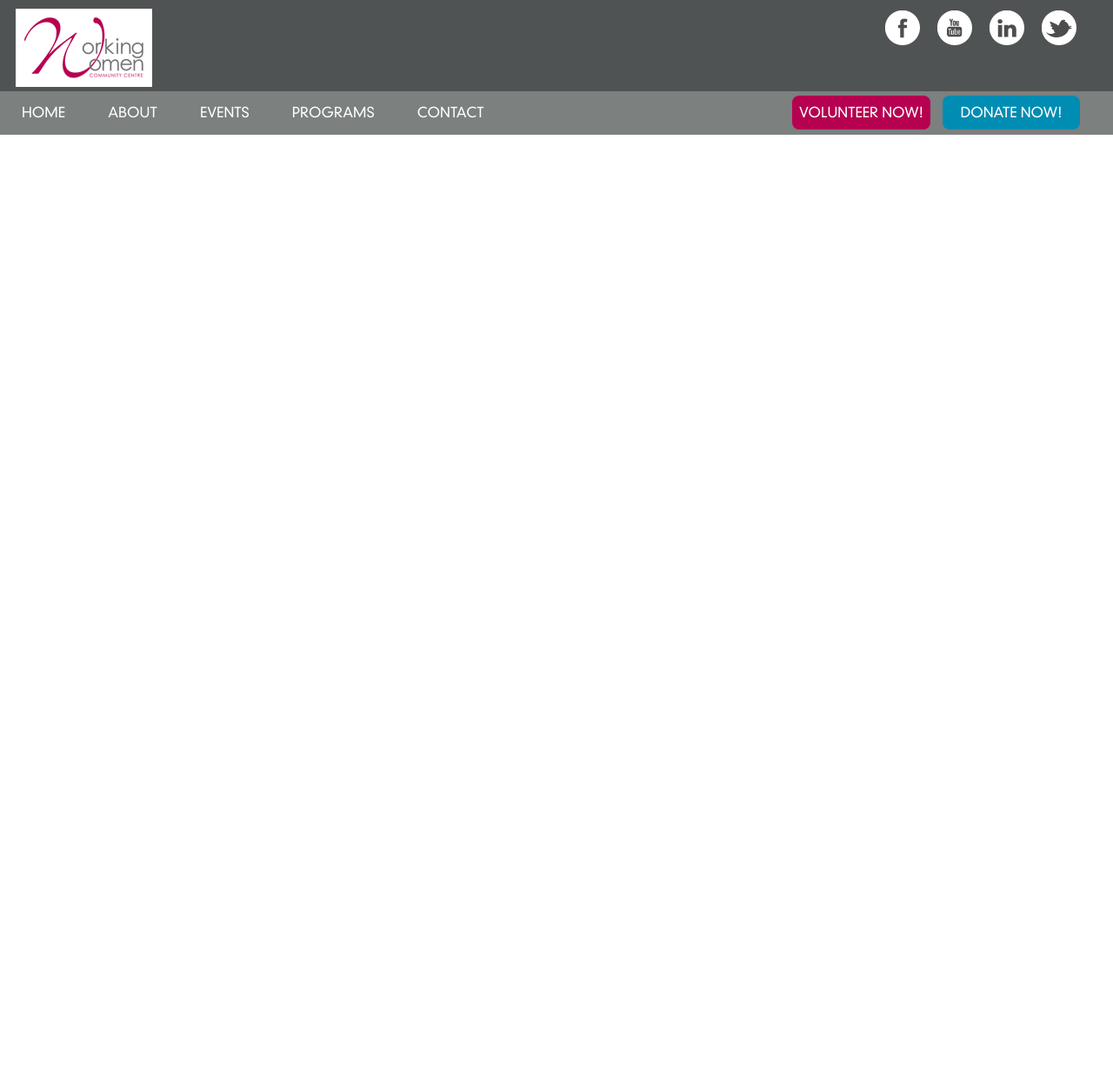
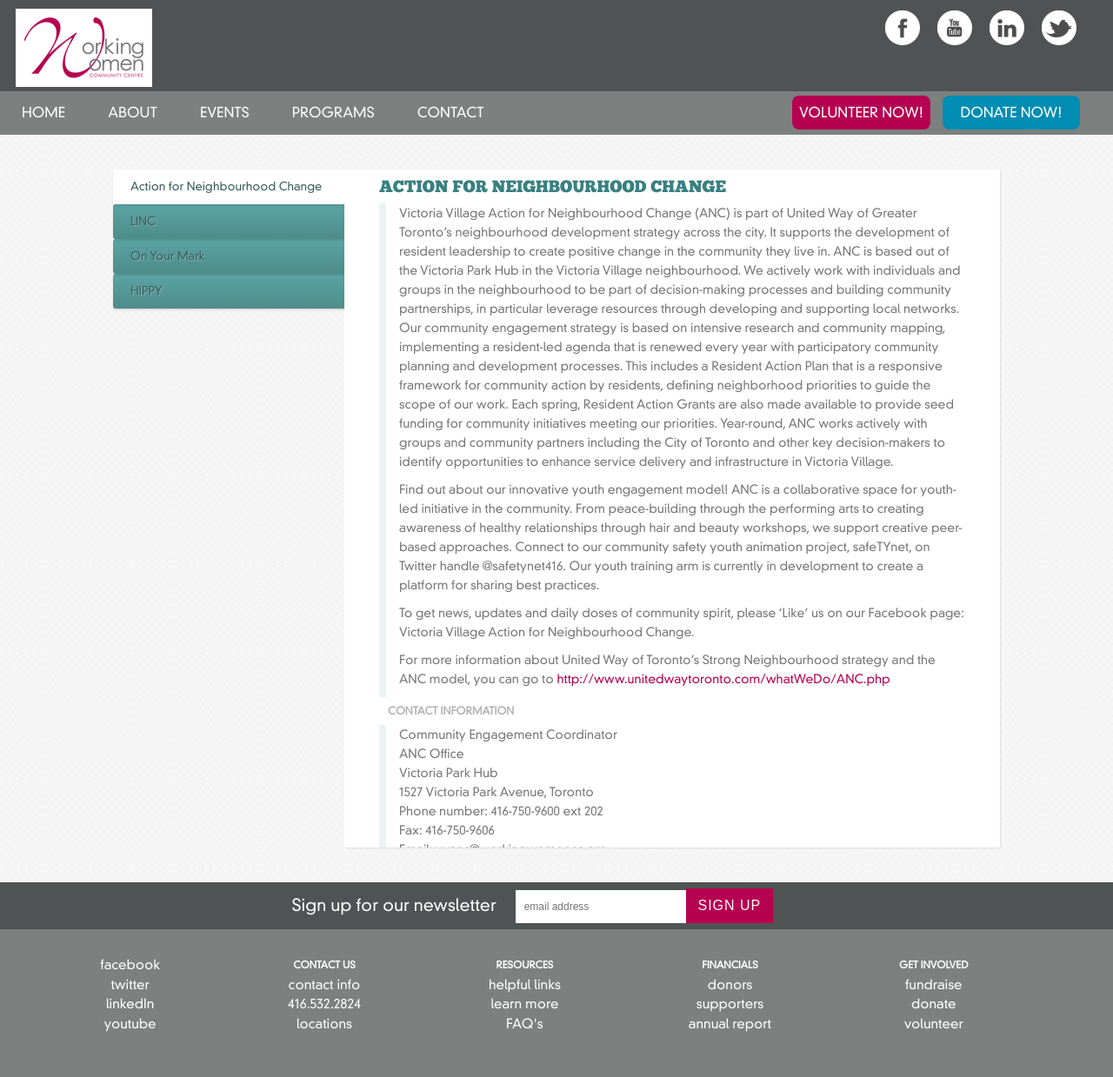
Before and after one commit to dustingamble/WWCC_mainSite, a PHP site: page /programs.html in a window 1280 px wide. Shown: the whole page at 87% size. Before the commit the page ends 155 px from the top, so only its background shows below. Run offline with PHP 8.4, Linux system fonts and the light colour scheme; style sheets or scripts are compiled from the project's sources.

Commit message:
added programs page
-tab slider
-header
-footer
-added programs css/less file

```diff
--- a/programs.html
+++ b/programs.html
@@ -15,6 +15,7 @@
     <!-- Stylesheets -->
   <link rel="stylesheet" href="styles/css/reset.css" type="text/css" media="screen" />
   <link rel="stylesheet" href="styles/css/main.css" type="text/css" media="screen" />
+  <link rel="stylesheet" href="styles/css/programs.css" type="text/css" media="screen" />
   <link rel="stylesheet" href="styles/css/print.css" type="text/css" media="print" >
 
 </head>
@@ -45,6 +46,140 @@
       </nav>
     </header>
 
+    <!-- section -->
+
+    <section class="tabs">
+        <input id="tab-1" type="radio" name="radio-set" class="tab-selector-1" checked="checked" />
+        <label for="tab-1" class="tab-label-1">Action for Neighbourhood Change</label>
+
+        <input id="tab-2" type="radio" name="radio-set" class="tab-selector-2" />
+        <label for="tab-2" class="tab-label-2">LINC</label>
+
+        <input id="tab-3" type="radio" name="radio-set" class="tab-selector-3" />
+        <label for="tab-3" class="tab-label-3">On Your Mark</label>
+
+        <input id="tab-4" type="radio" name="radio-set" class="tab-selector-4" />
+        <label for="tab-4" class="tab-label-4">HIPPY</label>
+
+        <div class="clear-shadow"></div>
+
+        <div class="content">
+          <div class="content-1">
+            <h3>Action for Neighbourhood Change</h3>
+            <p>Victoria Village Action for Neighbourhood Change (ANC) is part of United Way of Greater Toronto’s neighbourhood development strategy across the city. It supports the development of resident leadership to create positive change in the community they live in. ANC is based out of the Victoria Park Hub in the Victoria Village neighbourhood. We actively work with individuals and groups in the neighbourhood to be part of decision-making processes and building community partnerships, in particular leverage resources through developing and supporting local networks. Our community engagement strategy is based on intensive research and community mapping, implementing a resident-led agenda that is renewed every year with participatory community planning and development processes. This includes a Resident Action Plan that is a responsive framework for community action by residents, defining neighborhood priorities to guide the scope of our work. Each spring, Resident Action Grants are also made available to provide seed funding for community initiatives meeting our priorities. Year-round, ANC works actively with groups and community partners including the City of Toronto and other key decision-makers to identify opportunities to enhance service delivery and infrastructure in Victoria Village.</p>
+
+            <p>Find out about our innovative youth engagement model! ANC is a collaborative space for youth-led initiative in the community. From peace-building through the performing arts to creating awareness of healthy relationships through hair and beauty workshops, we support creative peer-based approaches. Connect to our community safety youth animation project, safeTYnet, on Twitter handle @safetynet416. Our youth training arm is currently in development to create a platform for sharing best practices.</p>
+
+            <p>To get news, updates and daily doses of community spirit, please ‘Like’ us on our Facebook page: Victoria Village Action for Neighbourhood Change.</p>
+
+            <p>For more information about United Way of Toronto’s Strong Neighbourhood strategy and the ANC model, you can go to <a href="#">http://www.unitedwaytoronto.com/whatWeDo/ANC.php</a></p>
+
+            <h4>Contact Information</h4>
+            <ul>
+              <li><p>Community Engagement Coordinator</p></li>
+              <li><p>ANC Office</p></li>
+              <li><p>Victoria Park Hub</p></li>
+              <li><p>1527 Victoria Park Avenue, Toronto</p></li>
+              <li><p>Phone number: 416-750-9600 ext 202</p></li>
+              <li><p>Fax: 416-750-9606</p></li>
+              <li><p>Email: vvanc@workingwomencc.org</p></li>
+            </ul>
+          </div><!--content-1-->
+
+          <div class="content-2">
+            <h3>LINC</h3>
+            <p>LINC (Language Instruction for Newcomers to Canada) has become a vital part in the settlement and integration of newcomers to Canada. Funded by Citizenship and Immigration Canada, LINC provides our clients the opportunity to not only learn English, but to gain knowledgeable information regarding life in Canada. LINC operates from our North York location at 5 Fairview Mall Drive.</p>
+            <p>The program is based on the Canadian Language Benchmarks. The students must complete an initial assessment by the YMCA Assessment Centre before they can enroll in our program(<a href="#">http://www.ymcatoronto.org/en/newcomers/you-arrived/newcomer-services/linc.html</a>). LINC is available to permanent residents and convention refugees.</p>
+            <p>Working Women Community Centre – believes in a holistic approach to language learning, encompassing all of our programs and services location: we offer 6 full time and 14 part time classes (daytime and evening) ranging from Literacy to LINC 7 with roughly 500 clients monthly; the majority of our clients are Mandarin, Farsi, or Arabic speaking.</p>
+            <p>Following the holistic approach – we incorporate various activities; including cultural events, guest speakers (lawyers, doctors, settlement workers, and so on) and graduation ceremonies, into our LINC Program as to make learning English as relevant as possible. We also have a Computer Room with 25 computers for our program, which are available to classes and students. Our instructors are of high caliber and they are provided support and supervision by consultants from the TCSDB, as well as attend various- professional development- conferences and workshops.</p>
+            <p>You can find a full schedule of our LINC classes and location here <a href="#">WWCC LINC FLYER 2012</a></p>
+            <h4>Childminding</h4>
+            <p>Under the – guidance of Citizenship and Immigration Canada, LINC (Language Instruction for Newcomers to Canada) Childminding provides on-site care for children of parents who are learning English as a second language. Childminding (a non licensed daycare) is available to children for our LINC students, and we currently have space for 32 children: aged 6 months to 6 years of age. Our Centre/Program maintains high standards as set by CIC and supported by CMAS.</p>
+            <p>We offer Orientation sessions for parents of our children, to help them understand the program and the daily routines which their children will encounter. As newcomers to Canada, many children have little or no English, as well are unfamiliar with the Canadian customs. Our staff provides a warm and welcoming environment for the children and parents alike. The children learn through creative programming which is facilitated by our experienced staff.</p>
+            <h4>Location</h4>
+            <ul>
+              <li><p>Address: 5 Fairview Mall Drive, #478</p></li>
+              <li><p>Phone: 416 494 7978</p></li>
+              <li><p>Fax: 416 494 5266</p></li>
+            </ul>
+            </div><!--content-2-->
+
+            <div class="content-3">
+                <h3>On Your Mark</h3>
+                <p>The On Your Mark tutoring program provides one-to-one and small group tutoring for students of Portuguese and Spanish speaking descent in elementary and high school. The program is geared to students who are at lower levels of academic achievement, specifically students who are in the early grades (primary division) lagging behind in literacy and numeracy standards for their grades and students who are attending special education support services. This program works with students at crucial points in high school; at the transition years and towards the end, to prevent drop-out and encourage the pursuit of post-secondary education. On Your Mark tutors operate their tutoring sessions on a student-centered approach to learning; sessions are organized around the needs of the individual student. Apart from academics, tutoring sessions are based on mentoring, building self-esteem and fostering friendships. On Your Mark youth have an opportunity to discuss with their tutor their educational and career goals towards entering high school and pursuing post-secondary education. – On Your Mark operates during the school year within both the public and catholic school boards.</p>
+
+                <p>In 2009 we served over 300 students, worked with close to 200 volunteers, operated out of nine schools six days a week and welcomed students from 53 schools from both the Toronto District School Board (TDSB) and Toronto Catholic District School Board (TCDSB).</p>
+            </div><!--content-3-->
+
+            <div class="content-4">
+                <h3>HIPPY</h3>
+                <p>The HIPPY program, funded by Citizenship and Immigration Canada, is an in-home program which assists newcomer parents of preschool-age children with preparing their children for entering kindergarten. Through early intervention, the program helps immigrant families with their settlement needs; ensures enhanced success for children headed to kindergarten; and enables parents to play a key role in this learning and settlement process. Home visitors are employed to work with families in their homes. The home visitors bring a new set of instructional materials weekly, and using role-play, they spend one hour per week with the parent(s) reviewing the materials which the parents then deliver to their child in 15-minute daily sessions. Newcomer families make a two-year commitment to participate 30 weeks per year, with the program which- runs concurrently with the school year. We work with 185 families and 210 children in Toronto.</p>
+                <p>HIPPY, which stands for Home Instruction for Parents of Preschool Youngsters, is an internationally recognized trademarked program brought to Canada in 2001 and operates in over 7 cities. For more information go to <a href="#">www.hippycanada.ca</a></p>
+                <p>Working Women Community Centre runs HIPPY  throughout Toronto in collaboration with several neighbourhood partners. We work in the following neighbourhoods: Bloor West, Malvern, Flemingdon, Thorncliffe, Victoria Village and Jane/Finch.</p>
+                <p>Our community partners are: Davenport Perth Neighbourhood Centre, Malvern Family Resource Centre, Rouge River Early Years Center, Thorncliffe Neighbourhood Office, and Flemingdon Neighbourhood Services.</p>
+                <p>Download the latest <a href="#">HIPPY Toronto newsletter</a></p>
+            </div><!--content-4-->
+
+
+          </div><!--content-->
+      </section>
+
+      <!-- FOOTER -->
+      <footer id="footer">
+
+        <div class="emailSignUp">
+        <div class="containText">
+          <p>Sign up for our newsletter</p>
+          <form>
+            <label>
+              <input type="text" name="inputBox" placeholder="Email Address">
+            </label>
+              <input type="submit" value="Sign Up">
+          </form>
+          </div> <!--containText-->
+        </div><!--emailSignUp-->
+
+<div class="containText">
+          <ul class="column">
+            <li><a href="#">facebook</a></li>
+            <li><a href="#">twitter</a></li>
+            <li><a href="#">linkedIn</a></li>
+            <li><a href="#">youtube</a></li>
+          </ul>
+
+          <ul class="column">
+            <li><h4>CONTACT US<h4></li>
+            <li><a href="#">contact info</a></li>
+            <li><a href="#">416.532.2824</a></li>
+            <li><a href="#">locations</a></li>
+          </ul>
+
+          <ul class="column">
+            <li><h4>RESOURCES<h4></li>
+            <li><a href="#">helpful links</a></li>
+            <li><a href="#">learn more</a></li>
+            <li><a href="#">FAQ's</a></li>
+          </ul>
+
+          <ul class="column">
+            <li><h4>FINANCIALS<h4></li>
+            <li><a href="#">donors</a></li>
+            <li><a href="#">supporters</a></li>
+            <li><a href="#">annual report</a></li>
+          </ul>
+
+          <ul class="column">
+            <li><h4>GET INVOLVED<h4></li>
+            <li><a href="#">fundraise</a></li>
+            <li><a href="#">donate</a></li>
+            <li><a href="#">volunteer</a></li>
+          </ul>
+
+        </div> <!--containText-->
+
+
+      </footer>
+
 
 
 
--- a/styles/css/main.css
+++ b/styles/css/main.css
@@ -61,6 +61,12 @@
   text-transform: uppercase;
   font-weight: bold;
 }
+/*h5{
+  font-family: @bodyfont;
+  font-size: .4em;
+  text-transform: uppercase;
+  font-weight:bold;
+}*/
 li {
   display: inline-block;
 }
--- /dev/null
+++ b/styles/css/programs.css
@@ -0,0 +1,240 @@
+/*programs.less*/
+@font-face {
+  font-family: 'chunkfiveroman';
+  src: url('../../fonts/chunkfive-webfont.eot');
+  src: url('../../fonts/chunkfive-webfont.eot?#iefix') format('embedded-opentype'), url('../../fonts/chunkfive-webfont.woff') format('woff'), url('../../fonts/chunkfive-webfont.ttf') format('truetype'), url('../../fonts/chunkfive-webfont.svg#chunkfiveroman') format('svg');
+  font-weight: normal;
+  font-style: normal;
+}
+@font-face {
+  font-family: 'din_30640_stdneuzeitgroteskLt';
+  src: url('../../fonts/dinneuzeitgroteskstd-light-webfont.eot');
+  src: url('../../fonts/dinneuzeitgroteskstd-light-webfont.eot?#iefix') format('embedded-opentype'), url('../../fonts/dinneuzeitgroteskstd-light-webfont.woff') format('woff'), url('../../fonts/dinneuzeitgroteskstd-light-webfont.ttf') format('truetype'), url('../../fonts/dinneuzeitgroteskstd-light-webfont.svg#din_30640_stdneuzeitgroteskLt') format('svg');
+  font-weight: normal;
+  font-style: normal;
+}
+@font-face {
+  font-family: 'league_gothicregular';
+  src: url('../../fonts/league_gothic-webfont.eot');
+  src: url('../../fonts/league_gothic-webfont.eot?#iefix') format('embedded-opentype'), url('../../fonts/league_gothic-webfont.woff') format('woff'), url('../../fonts/league_gothic-webfont.ttf') format('truetype'), url('../../fonts/league_gothic-webfont.svg#league_gothicregular') format('svg');
+  font-weight: normal;
+  font-style: normal;
+}
+a {
+  margin: 0;
+  padding: 0;
+  color: #b60050;
+  text-decoration: none;
+}
+a:hover {
+  /* background-color: @pink;*/
+  text-decoration: none;
+}
+a:visited {
+  text-decoration: none;
+}
+p {
+  font-family: 'din_30640_stdneuzeitgroteskLt', 'PT Sans', Helvetica, Arial, sans-serif;
+  font-size: 1em;
+  text-align: left;
+  line-height: 1.2em;
+}
+h1,
+h2,
+h3 {
+  font-family: 'chunkfiveroman', 'Arvo', Georgia, Times, serif;
+  line-height: 1em;
+  text-transform: uppercase;
+}
+h1 {
+  font-size: 1.5em;
+}
+h2 {
+  font-size: 1em;
+}
+h3 {
+  font-size: 0.9em;
+  color: #505353;
+}
+h4 {
+  font-family: 'din_30640_stdneuzeitgroteskLt', 'PT Sans', Helvetica, Arial, sans-serif;
+  font-size: .750em;
+  text-transform: uppercase;
+  font-weight: bold;
+}
+/*h5{
+  font-family: @bodyfont;
+  font-size: .4em;
+  text-transform: uppercase;
+  font-weight:bold;
+}*/
+li {
+  display: inline-block;
+}
+/*styles*/
+body {
+  background: url(../../images/pattern.png);
+}
+.tabs {
+  position: relative;
+  margin: 40px auto;
+  width: 1020px;
+}
+body {
+  background-color: pink;
+}
+.tabs input {
+  position: absolute;
+  z-index: 1000;
+  width: 266px;
+  height: 40px;
+  left: 0px;
+  top: 0px;
+  opacity: 0;
+  -ms-filter: "progid:DXImageTransform.Microsoft.Alpha(Opacity=0)";
+  filter: alpha(opacity=0);
+  cursor: pointer;
+}
+.tabs input#tab-2 {
+  top: 40px;
+}
+.tabs input#tab-3 {
+  top: 80px;
+}
+.tabs input#tab-4 {
+  top: 120px;
+}
+.tabs label {
+  background: #5ba4a4;
+  background: -moz-linear-gradient(top, #5ba4a4 0%, #4e8c8a 100%);
+  background: -webkit-gradient(linear, left top, left bottom, color-stop(0%, #5ba4a4), color-stop(100%, #4e8c8a));
+  background: -webkit-linear-gradient(top, #5ba4a4 0%, #4e8c8a 100%);
+  background: -o-linear-gradient(top, #5ba4a4 0%, #4e8c8a 100%);
+  background: -ms-linear-gradient(top, #5ba4a4 0%, #4e8c8a 100%);
+  background: linear-gradient(top, #5ba4a4 0%, #4e8c8a 100%);
+  font-size: .55em;
+  line-height: 40px;
+  height: 40px;
+  position: relative;
+  padding: 0 20px;
+  display: block;
+  width: 266px;
+  color: #385c5b;
+  float: left;
+  clear: both;
+  text-shadow: 1px 1px 1px rgba(255, 255, 255, 0.3);
+  border-radius: 3px 0 0 3px;
+  box-shadow: 0px 2px 2px rgba(0, 0, 0, 0.1);
+}
+.tabs label:after {
+  content: '';
+  background: #fff;
+  position: absolute;
+  right: -2px;
+  top: 0;
+  width: 2px;
+  height: 100%;
+}
+.tabs input:hover + label {
+  background: #5ba4a4;
+}
+.tabs label:first-of-type {
+  z-index: 4;
+}
+.tab-label-2 {
+  z-index: 3;
+}
+.tab-label-3 {
+  z-index: 2;
+}
+.tab-label-4 {
+  z-index: 1;
+}
+.tabs input:checked + label {
+  background: #fff;
+  z-index: 6;
+}
+.clear-shadow {
+  clear: both;
+}
+.content {
+  background: #fff;
+  position: relative;
+  width: auto;
+  margin: -160px 0 0 120px;
+  height: 780px;
+  z-index: 5;
+  overflow: hidden;
+  box-shadow: 1px 1px 2px rgba(0, 0, 0, 0.1);
+  border-radius: 3px;
+  overflow-y: auto;
+}
+.content div {
+  position: absolute;
+  top: 0;
+  padding: 10px 40px;
+  z-index: 1;
+  opacity: 0;
+  -webkit-transition: all linear 0.5s;
+  -moz-transition: all linear 0.5s;
+  -o-transition: all linear 0.5s;
+  -ms-transition: all linear 0.5s;
+  transition: all linear 0.5s;
+}
+.content div {
+  -webkit-transform: translateY(-450px);
+  -moz-transform: translateY(-450px);
+  -o-transform: translateY(-450px);
+  -ms-transform: translateY(-450px);
+  transform: translateY(-450px);
+}
+.tabs input.tab-selector-1:checked ~ .content .content-1,
+.tabs input.tab-selector-2:checked ~ .content .content-2,
+.tabs input.tab-selector-3:checked ~ .content .content-3,
+.tabs input.tab-selector-4:checked ~ .content .content-4 {
+  -webkit-transform: translateY(0px);
+  -moz-transform: translateY(0px);
+  -o-transform: translateY(0px);
+  -ms-transform: translateY(0px);
+  transform: translateY(0px);
+  z-index: 100;
+  -ms-filter: "progid:DXImageTransform.Microsoft.Alpha(Opacity=100)";
+  filter: alpha(opacity=100);
+  opacity: 1;
+  -webkit-transition: all ease-out 0.3s 0.3s;
+  -moz-transition: all ease-out 0.3s 0.3s;
+  -o-transition: all ease-out 0.3s 0.3s;
+  -ms-transition: all ease-out 0.3s 0.3s;
+  transition: all ease-out 0.3s 0.3s;
+}
+.content div h2,
+.content div h3 {
+  color: #398080;
+}
+.content div p {
+  font-size: 14px;
+  line-height: 22px;
+  text-align: left;
+  margin: 0;
+  color: #777;
+  padding-left: 15px;
+  border-left: 8px solid rgba(63, 148, 148, 0.1);
+}
+/*less styles*/
+section.tabs .content h3 {
+  font-size: .8em;
+  padding-bottom: 10px;
+}
+section.tabs .content p {
+  padding-bottom: 10px;
+}
+section.tabs .content h4 {
+  font-size: .5em;
+  padding: 10px;
+}
+section.tabs .content ul li {
+  display: list-item;
+}
+section.tabs .content ul li p {
+  padding-bottom: 0;
+}
--- /dev/null
+++ b/styles/less/programs.less
@@ -0,0 +1,195 @@
+/*programs.less*/
+
+@import 'includes/brand.less';
+@import 'includes/typography.less';
+@import 'includes/mixins.less';
+/*styles*/
+body{
+	background: url(../../images/pattern.png);
+}
+.tabs {
+    position: relative;
+	margin: 40px auto;
+	width: 1020px;
+}
+body{
+	background-color: pink;
+}
+
+.tabs input {
+	position: absolute;
+	z-index: 1000;
+	width: 266px;
+	height: 40px;
+	left: 0px;
+	top: 0px;
+	opacity: 0;
+    -ms-filter:"progid:DXImageTransform.Microsoft.Alpha(Opacity=0)";
+    filter: alpha(opacity=0);
+	cursor: pointer;
+}
+.tabs input#tab-2{
+	top: 40px;
+}
+.tabs input#tab-3{
+	top: 80px;
+}
+.tabs input#tab-4{
+	top: 120px;
+}
+
+.tabs label {
+	background: #5ba4a4;
+	background: -moz-linear-gradient(top, #5ba4a4 0%, #4e8c8a 100%);
+	background: -webkit-gradient(linear, left top, left bottom, color-stop(0%,#5ba4a4), color-stop(100%,#4e8c8a));
+	background: -webkit-linear-gradient(top, #5ba4a4 0%,#4e8c8a 100%);
+	background: -o-linear-gradient(top, #5ba4a4 0%,#4e8c8a 100%);
+	background: -ms-linear-gradient(top, #5ba4a4 0%,#4e8c8a 100%);
+	background: linear-gradient(top, #5ba4a4 0%,#4e8c8a 100%);
+	font-size: .55em;
+	line-height: 40px;
+	height: 40px;
+	position: relative;
+	padding: 0 20px;
+	display: block;
+	width: 266px;
+	color: #385c5b;
+	float: left;
+	clear: both;
+	text-shadow: 1px 1px 1px rgba(255,255,255,0.3);
+    border-radius: 3px 0 0 3px;
+    box-shadow: 0px 2px 2px rgba(0,0,0,0.1);
+}
+
+.tabs label:after {
+    content: '';
+	background: #fff;
+	position: absolute;
+	right: -2px;
+	top: 0;
+	width: 2px;
+	height: 100%;
+}
+
+.tabs input:hover + label {
+	background: #5ba4a4;
+}
+
+.tabs label:first-of-type {
+    z-index: 4;
+}
+
+.tab-label-2 {
+    z-index: 3;
+}
+
+.tab-label-3 {
+    z-index: 2;
+}
+
+.tab-label-4 {
+    z-index: 1;
+}
+
+.tabs input:checked + label {
+    background: #fff;
+	z-index: 6;
+}
+
+.clear-shadow {
+	clear: both;
+}
+
+.content {
+    background: #fff;
+	position: relative;
+    width: auto;
+	margin: -160px 0 0 120px;
+	height: 780px;
+	z-index: 5;
+	overflow: hidden;
+    box-shadow: 1px 1px 2px rgba(0,0,0,0.1);
+    border-radius: 3px;
+    overflow-y:auto;
+}
+
+.content div {
+    position: absolute;
+	top: 0;
+	padding: 10px 40px;
+	z-index: 1;
+    opacity: 0;
+    -webkit-transition: all linear 0.5s;
+    -moz-transition: all linear 0.5s;
+    -o-transition: all linear 0.5s;
+    -ms-transition: all linear 0.5s;
+    transition: all linear 0.5s;
+}
+
+.content div{
+	-webkit-transform: translateY(-450px);
+	-moz-transform: translateY(-450px);
+	-o-transform: translateY(-450px);
+	-ms-transform: translateY(-450px);
+	transform: translateY(-450px);
+}
+
+.tabs input.tab-selector-1:checked ~ .content .content-1,
+.tabs input.tab-selector-2:checked ~ .content .content-2,
+.tabs input.tab-selector-3:checked ~ .content .content-3,
+.tabs input.tab-selector-4:checked ~ .content .content-4 {
+    -webkit-transform: translateY(0px);
+	-moz-transform: translateY(0px);
+	-o-transform: translateY(0px);
+	-ms-transform: translateY(0px);
+	transform: translateY(0px);
+    z-index: 100;
+    -ms-filter:"progid:DXImageTransform.Microsoft.Alpha(Opacity=100)";
+    filter: alpha(opacity=100);
+    opacity: 1;
+    -webkit-transition: all ease-out 0.3s 0.3s;
+    -moz-transition: all ease-out 0.3s 0.3s;
+    -o-transition: all ease-out 0.3s 0.3s;
+    -ms-transition: all ease-out 0.3s 0.3s;
+    transition: all ease-out 0.3s 0.3s;
+}
+
+.content div h2,
+.content div h3{
+	color: #398080;
+}
+.content div p {
+	font-size: 14px;
+	line-height: 22px;
+	text-align: left;
+	margin: 0;
+	color: #777;
+	padding-left: 15px;
+	border-left: 8px solid rgba(63,148,148, 0.1);
+}
+
+/*less styles*/
+
+section.tabs{
+	.content{
+		h3{
+			font-size: .8em;
+			padding-bottom: 10px;
+		}
+		p{
+			padding-bottom: 10px;
+		}
+		h4{
+			font-size: .5em;
+			padding:10px;
+		}
+
+		ul li{
+			display:list-item;
+			p{
+				padding-bottom: 0;
+			}
+		}
+
+	}
+}
```
Also changed, not shown: styles/less/includes/typography.less (+7 -0 lines).
